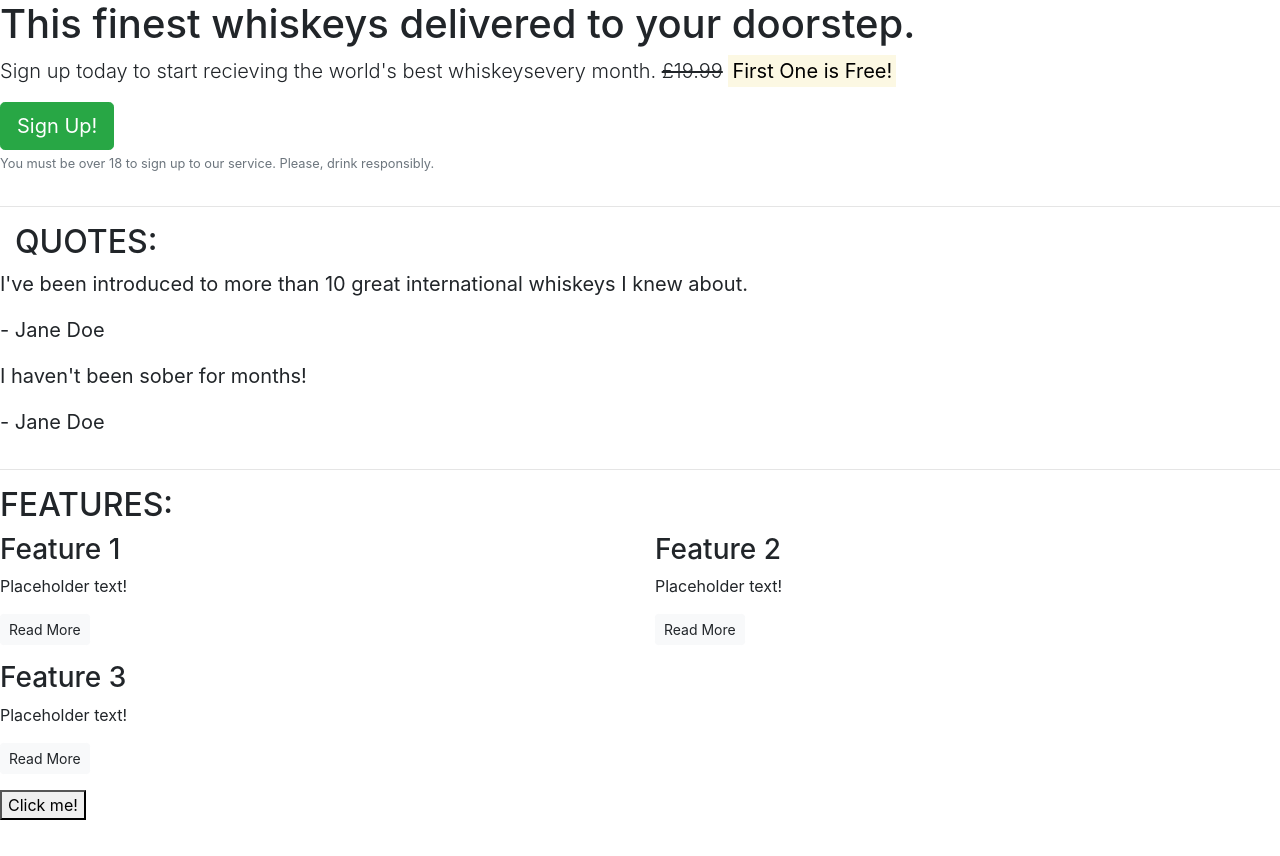
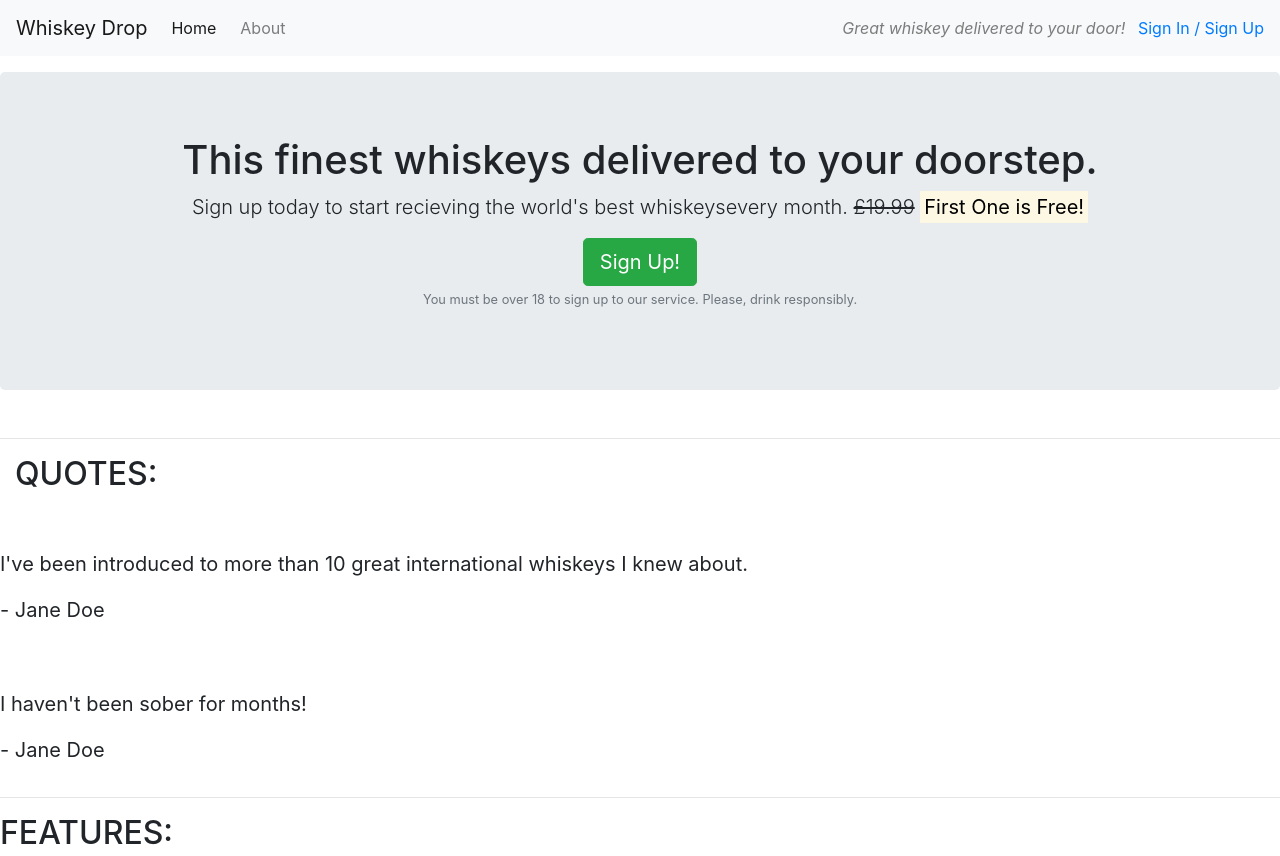
Before and after one commit to MichaelWarner32/warner.mike32-gmail.com, a plain HTML site: page index.html in a window 1280 px wide. Shown: the top 856 px of the page. Before the commit the page ends 820 px from the top, so only its background shows below. Drawn offline with nearby package versions, Linux system fonts and the light colour scheme.

Commit message:
Added home, about and sign up/ sign in links. Also added styling to heading.

```diff
--- a/index.html
+++ b/index.html
@@ -11,14 +11,28 @@
 </head>
 
 <body>
-    <article class="container"></article>
+    <nav class="navbar navbar-light bg-light navbar-expand-sm">
+        <a href="/" class="navbar-brand"> Whiskey Drop</a>
+        <ul class="navbar-nav mr-auto">
+            <li class="active nav-item mr-2"><a class="nav-link" href="/">Home</a></li>
+            <li class="nav-item mr-2"><a class="nav-link" href="/about">About</a></li>
+            <li class="nav-item mr-2 d-block d-sm-none"><a class="nav-link" href="/login">Sign In / Sign Up</a></li>
+            </ul>
+            <div class="d-none d-md-block">
+                <p class="navbar-text my-auto mr-2"><i>Great whiskey delivered to your door!</i></p>
+                <a href="/login">Sign In / Sign Up</a>
+            </div>
+    </nav>
+    <article class="container mt-3"></article>
     <!-- Callout -->
     <div class="row">
         <div class="col-12">
-            <section class="callout">
+            <section class="callout jumbotron text-center">
                 <h1> This finest whiskeys delivered to your doorstep.</h1>
                 <p class="lead">Sign up today to start recieving the world's best whiskeysevery month.
-                    <s>£19.99</s> <strong><mark>First One is Free!</mark></strong></p>
+                    <s class="d-none d-sm-inline">£19.99</s>
+                    <span class="d-inline d-sm-none"><br></span>
+                    <strong><mark>First One is Free!</mark></strong></p>
                 <button class="btn btn-success btn-lg"> Sign Up!</button>
                 <p class="text-muted"><small>You must be over 18 to sign up to our service. Please, drink responsibly.</small></p>
             </section>
@@ -38,7 +52,7 @@
             </div>
         </div>
         <div class="row">
-            <div class="col-12">
+            <div class="col-12 my-5">
                 <blockquote class="blockquote">
                     <p>I've been introduced to more than 10 great international whiskeys I knew about.</p>
                     <p>- Jane Doe</p>
```
Also changed, not shown: 1 other file.
